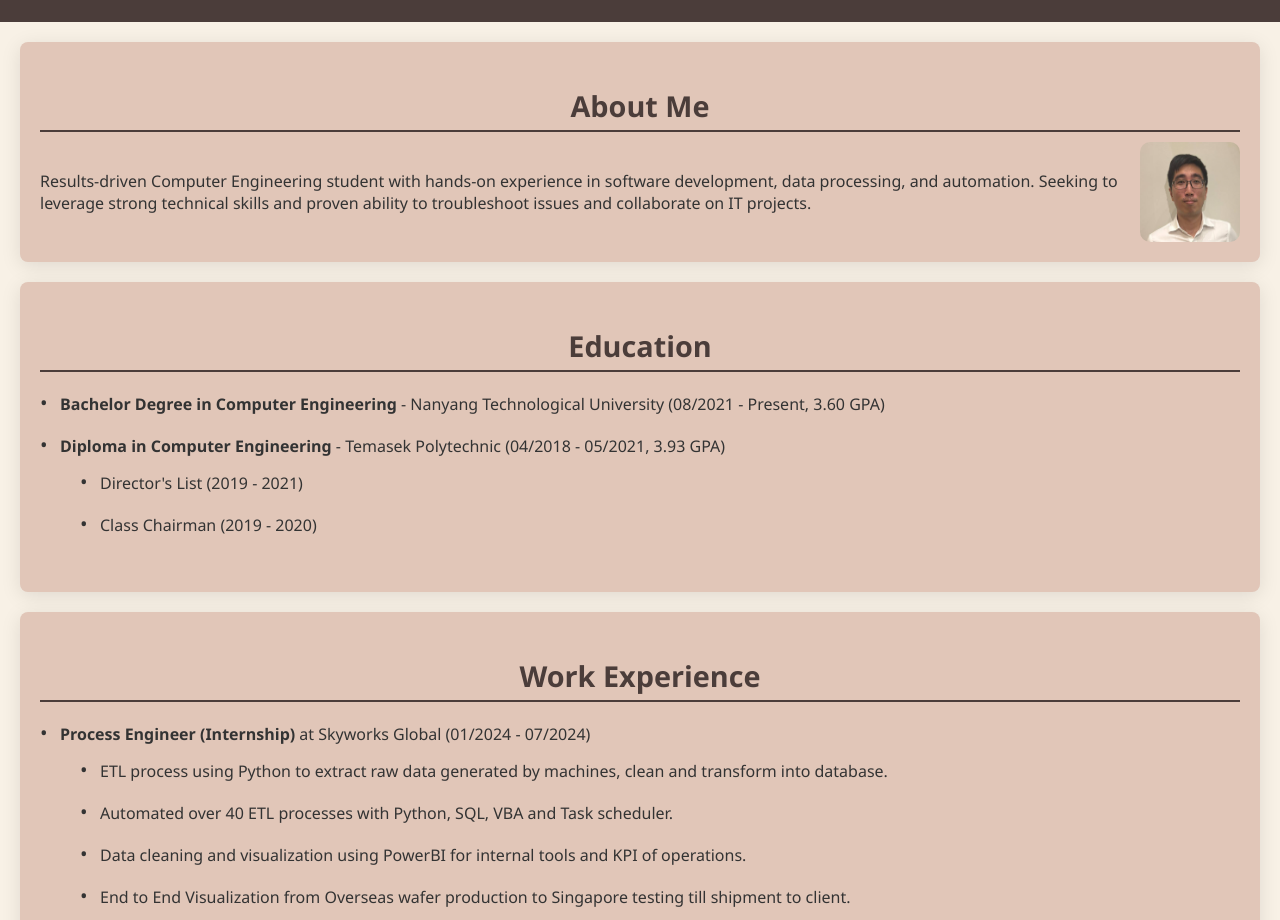
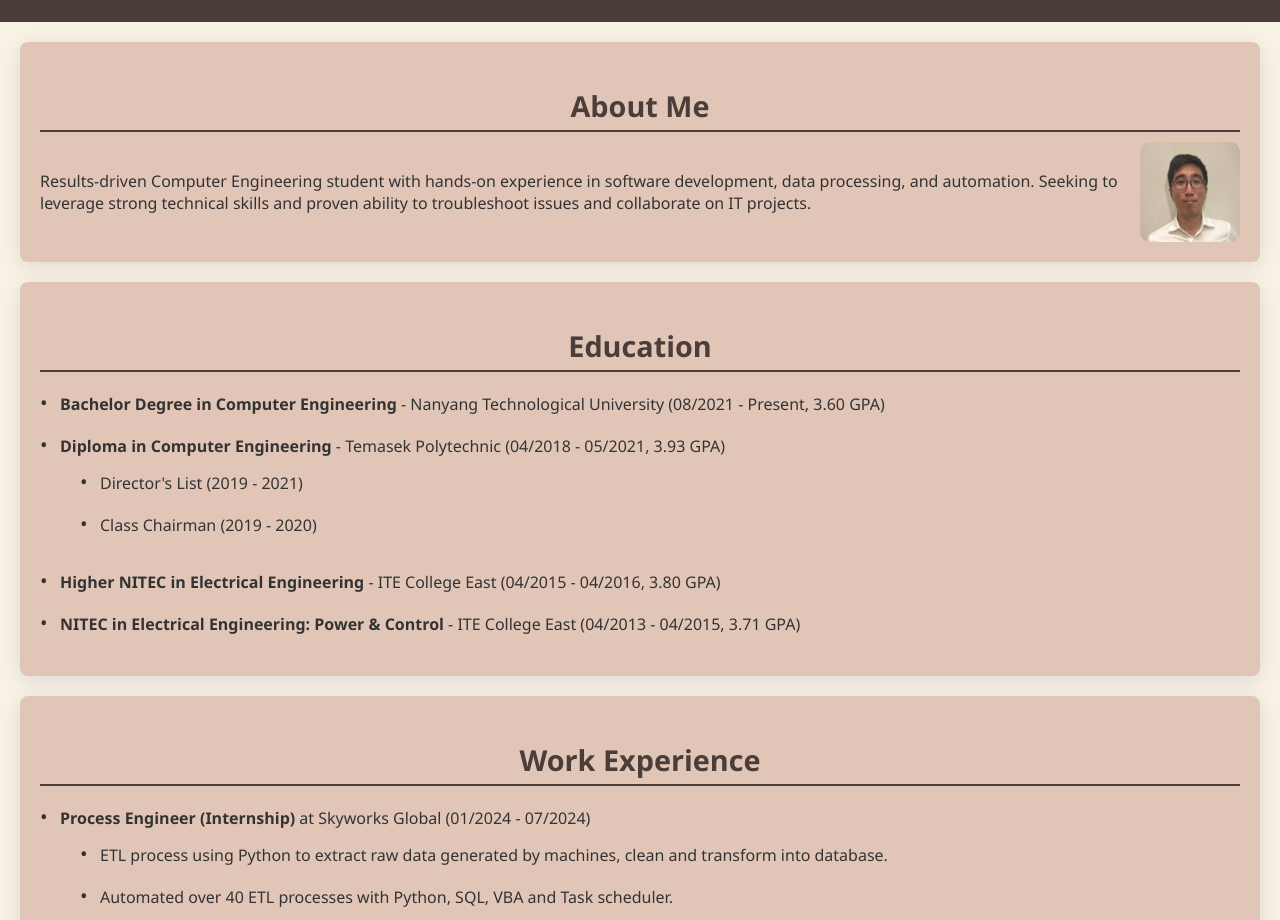
Before and after one commit to iLowLife/resume, a plain HTML site: page index.html in a window 1280 px wide. Shown: the part 174-1094 px from the top of the page. Drawn offline with Linux system fonts and the light colour scheme.

Commit message:
Update index.html

```diff
--- a/index.html
+++ b/index.html
@@ -158,6 +158,14 @@
                 </li>
             </ul>
         </li>
+        <li style="position: relative; padding-left: 20px;">
+            <span style="position: absolute; left: 0; top: 0; font-size: 20px; line-height: 1.5;">&#8226;</span>
+            <strong>Higher NITEC in Electrical Engineering</strong> - ITE College East (04/2015 - 04/2016, 3.80 GPA)
+        </li>
+        <li style="position: relative; padding-left: 20px;">
+            <span style="position: absolute; left: 0; top: 0; font-size: 20px; line-height: 1.5;">&#8226;</span>
+            <strong>NITEC in Electrical Engineering: Power & Control</strong> - ITE College East (04/2013 - 04/2015, 3.71 GPA)
+        </li>
     </ul>
 </section>
 
```
